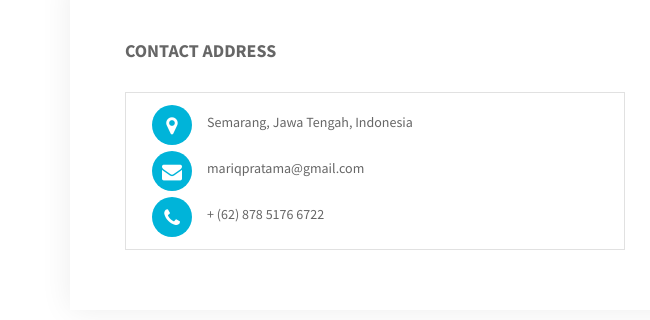
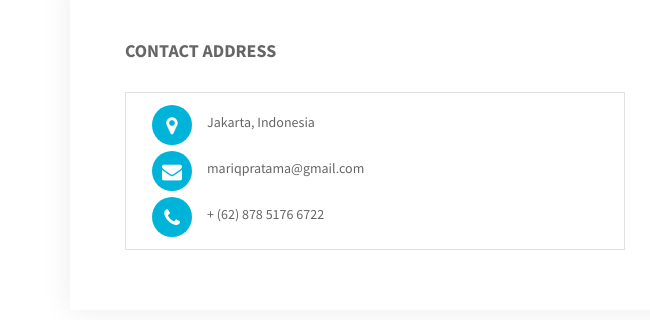
Before and after one commit to Tomzkyy/my-resume, a plain HTML site: page index.html in a window 1280 px wide. Shown: the part 3057-3377 px from the top of the page, 0-650 px from the left. Drawn offline with Linux system fonts and the light colour scheme; files whose address does not match are found by name.

Commit message:
Update Contact Add

```diff
--- a/index.html
+++ b/index.html
@@ -418,7 +418,7 @@
                   <div class="contact-icon">
                     <i class="fa fa-map-marker"></i>
                   </div>
-                  <p>Semarang, Jawa Tengah, Indonesia</p>
+                  <p>Jakarta, Indonesia</p>
                 </div>
                 <div class="single-contact">
                   <div class="contact-icon">
```
